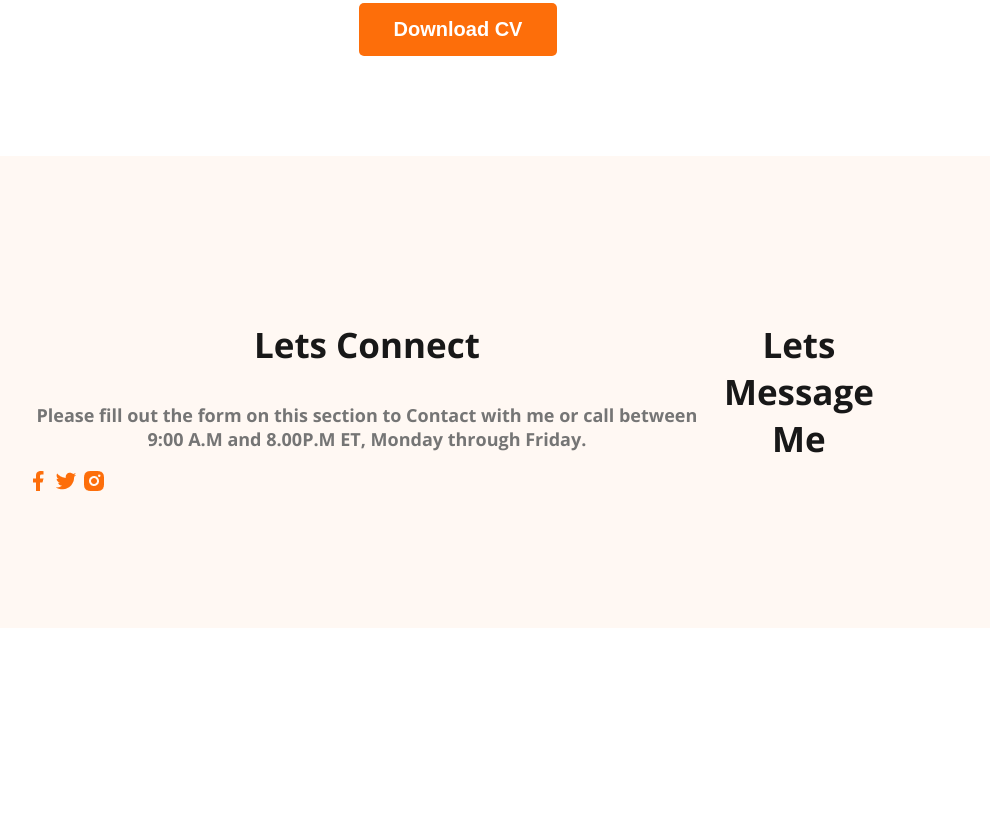
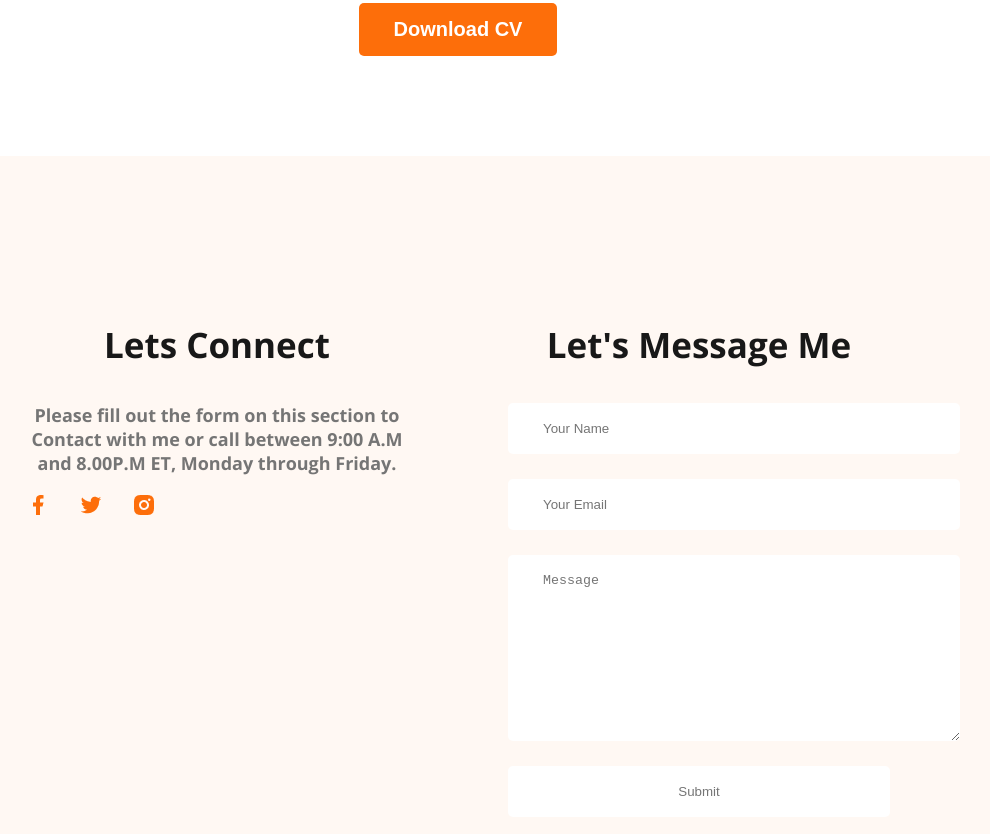
Before and after one commit to milydatta/developer-portfolio, a plain HTML site: page index.html in a window 1280 px wide. Shown: the part 3222-4056 px from the top of the page, without its empty margins (182-1172 px from the left). Before the commit the page ends 3858 px from the top, so only its background shows below. Drawn offline with nearby package versions, Linux system fonts and the light colour scheme.

Commit message:
added footer section

```diff
--- a/index.html
+++ b/index.html
@@ -210,7 +210,13 @@
         </div>
        </div>
        <div class="footer-column">
-        <h3 class="section-title">Lets Message Me</h3>
+        <h3 class="section-title">Let's Message Me</h3>
+        <form class="contact" action="" >
+             <input type="text" placeholder="Your Name">
+             <input type="email" name="" placeholder="Your Email" id="">
+             <textarea name="" id="" placeholder="Message" cols="30" rows="10"></textarea>
+             <input type="submit" value="Submit">
+        </form>
        </div>
     </footer>
 
--- a/styles/portfolio.css
+++ b/styles/portfolio.css
@@ -168,7 +168,25 @@ main section{
  /* Footer styles*/
  footer{
     display: flex;
+    gap: 100px;
     background: #FFF8F3;
     margin-top: 100px;
     padding: 130px 200px;
  }
+ .footer-column{
+    width: 50%;
+ }
+ .social-links a{
+    margin-right: 25px;
+ }
+ .contact input,
+ textarea{
+    display: block;
+    margin-bottom: 25px;
+    padding: 18px 35px;
+    color: #757575;
+    border-radius: 5px;
+    background: #FFF;
+    border: 0;
+    width: 100%;
+ }
```
